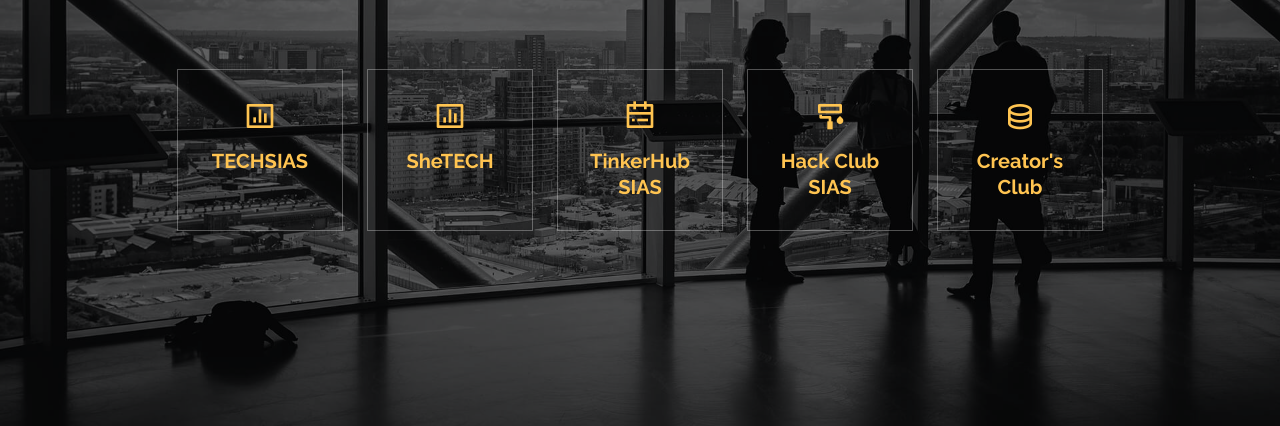
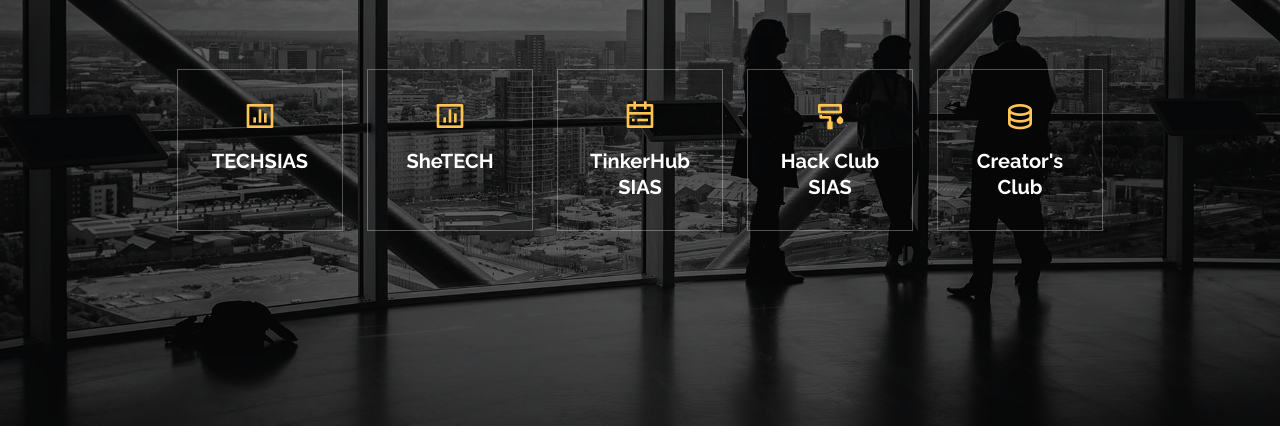
Before and after one commit to nasw1h/join-techsias, a plain HTML site: page index.html in a window 1280 px wide. Shown: the part 374-800 px from the top of the page. Drawn offline with nearby package versions, Linux system fonts and the light colour scheme.

Commit message:
Update style.css

```diff
--- a/assets/css/style.css
+++ b/assets/css/style.css
@@ -358,6 +358,13 @@ h1, h2, h3, h4, h5, h6 {
   background: url("../img/hero-bg.jpg") top center;
   background-size: cover;
   position: relative;
+}
+#hero a {
+  color: #ffffff;
+}
+
+#hero a:hover {
+  color: #ffd584;
 }
 #hero:before {
   content: "";
```
